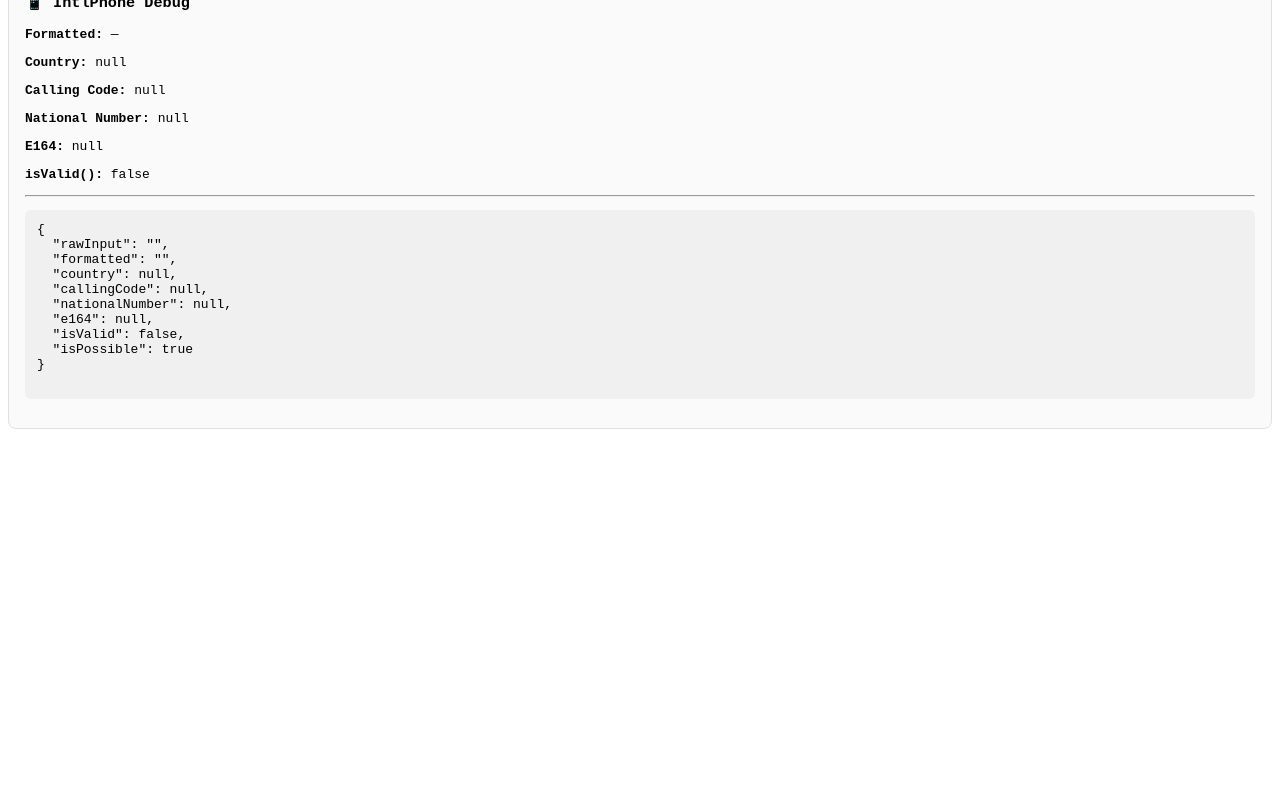
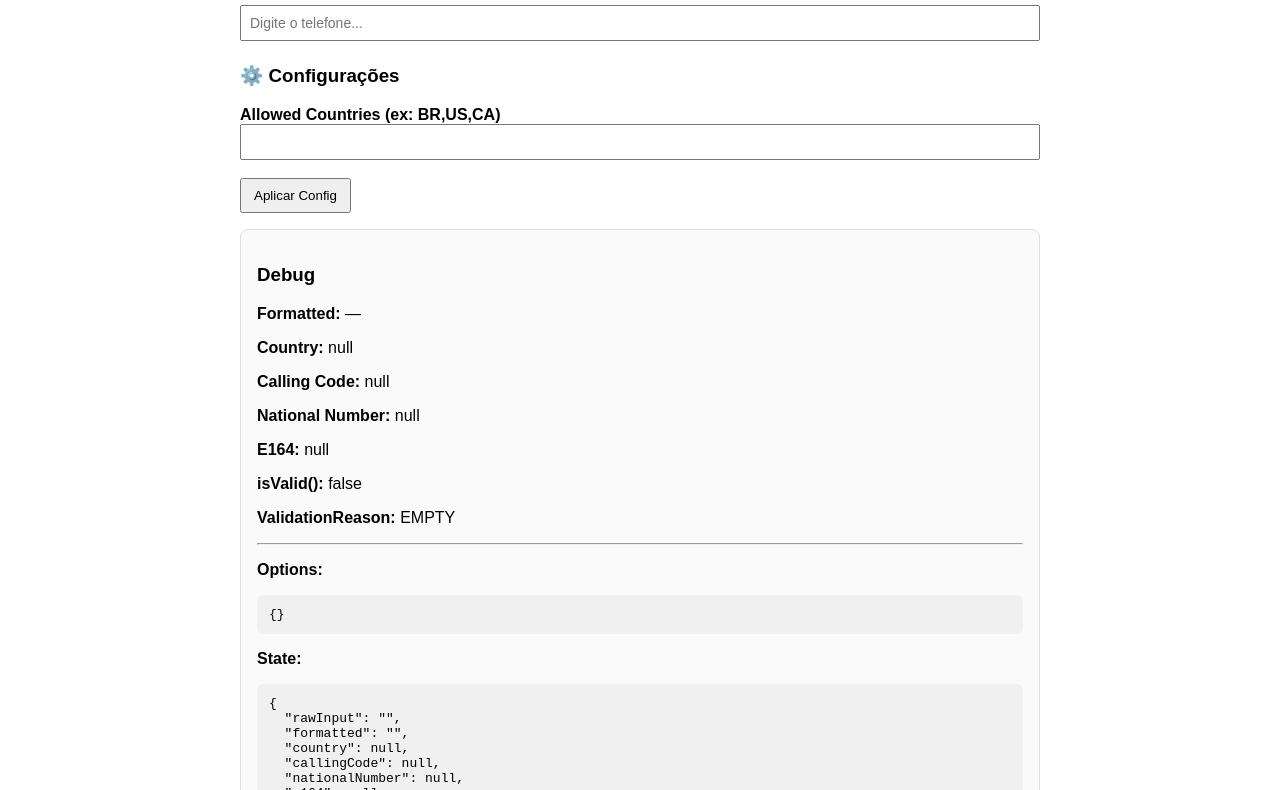
Before and after one commit to ygreis/intl-phone-js, a website built with webpack: page playground/index.html in a window 1280 px wide. Shown: the part 87-877 px from the top of the page. Before the commit the page ends 800 px from the top, so only its background shows below. Built offline with nearby package versions, Linux system fonts and the light colour scheme.

Commit message:
:recycle: chore(playground): Refactor render and set configs

```diff
--- a/playground/index.html
+++ b/playground/index.html
@@ -4,11 +4,75 @@
     <meta charset="UTF-8" />
     <meta name="viewport" content="width=device-width, initial-scale=1.0" />
     <title>Intl Phone Playground</title>
+
+    <style>
+      body {
+        font-family: Arial, sans-serif;
+        padding: 24px;
+        max-width: 800px;
+        margin: auto;
+      }
+
+      input,
+      textarea {
+        padding: 8px;
+        font-size: 14px;
+        width: 100%;
+        box-sizing: border-box;
+      }
+
+      textarea {
+        resize: vertical;
+      }
+
+      button {
+        padding: 8px 12px;
+        cursor: pointer;
+      }
+
+      .card {
+        margin-top: 16px;
+        padding: 16px;
+        border: 1px solid #ddd;
+        border-radius: 8px;
+        background: #fafafa;
+      }
+
+      pre {
+        background: #f0f0f0;
+        padding: 12px;
+        border-radius: 6px;
+        overflow: auto;
+      }
+
+      .config-section {
+        margin-top: 24px;
+      }
+
+      label {
+        font-weight: bold;
+      }
+    </style>
   </head>
+
   <body>
-    <input type="text" id="intl-phone-js" />
-    <br />
-    <br />
-    <div id="container-output"></div>
+    <h2>📱 IntlPhone Playground</h2>
+
+    <input type="text" id="intl-phone-js" placeholder="Digite o telefone..." />
+
+    <div class="config-section">
+      <h3>⚙️ Configurações</h3>
+
+      <label>Allowed Countries (ex: BR,US,CA)</label>
+      <input type="text" id="allowed-input" />
+
+      <br /><br />
+
+      <button id="apply-config">Aplicar Config</button>
+    </div>
+
+    <div id="container-output" class="card"></div>
+
+    <script type="module" src="./main.js"></script>
   </body>
 </html>
--- a/playground/main.ts
+++ b/playground/main.ts
@@ -1,26 +1,44 @@
 import { IntlPhone } from "../src";
+import { ValidationReason } from "../src/core/validation/ValidationReason";
+import { CountryCode } from "libphonenumber-js";
 
 document.addEventListener("DOMContentLoaded", () => {
   const input = document.querySelector<HTMLInputElement>("#intl-phone-js");
   const container = document.querySelector<HTMLDivElement>("#container-output");
+  const allowedInput =
+    document.querySelector<HTMLInputElement>("#allowed-input");
+  const applyBtn = document.querySelector<HTMLButtonElement>("#apply-config");
 
-  if (!input || !container) return;
+  if (!input || !container || !allowedInput || !applyBtn) return;
 
   const phone = new IntlPhone(input);
 
-  const renderOutput = () => {
+  /* ========= APPLY CONFIG ========= */
+
+  applyBtn.addEventListener("click", () => {
+    const raw = allowedInput.value.trim();
+
+    const allowedCountries: CountryCode[] | undefined = raw
+      ? raw
+          .split(",")
+          .map((c) => c.trim().toUpperCase())
+          .filter(Boolean)
+          .map((c) => c as CountryCode)
+      : undefined;
+
+    phone.setOptions({ allowedCountries });
+
+    render();
+  });
+
+  /* ========= RENDER ========= */
+
+  const render = () => {
     const state = phone.getState();
+    const reason = phone.getValidationReason();
 
     container.innerHTML = `
-      <div style="
-        margin-top:16px;
-        padding:16px;
-        border:1px solid #e0e0e0;
-        border-radius:8px;
-        font-family:monospace;
-        background:#fafafa;
-      ">
-        <h3 style="margin-top:0;">📱 IntlPhone Debug</h3>
+      <h3>Debug</h3>
 
       <p><strong>Formatted:</strong> ${state.formatted || "—"}</p>
       <p><strong>Country:</strong> ${state.country ?? "null"}</p>
@@ -28,26 +46,28 @@ document.addEventListener("DOMContentLoaded", () => {
       <p><strong>National Number:</strong> ${state.nationalNumber ?? "null"}</p>
       <p><strong>E164:</strong> ${state.e164 ?? "null"}</p>
       <p><strong>isValid():</strong> ${phone.isValid()}</p>
+      <p><strong>ValidationReason:</strong> ${reason}</p>
 
       <hr />
 
-        <pre style="
-          background:#f0f0f0;
-          padding:12px;
-          border-radius:6px;
-          overflow:auto;
-        ">
-${JSON.stringify(state, null, 2)}
-        </pre>
-      </div>
+      <p><strong>Options:</strong></p>
+      <pre>${JSON.stringify(phone.getOptions(), null, 2)}</pre>
+
+      <p><strong>State:</strong></p>
+      <pre>${JSON.stringify(state, null, 2)}</pre>
     `;
   };
 
-  // 🔄 Render inicial ao carregar
-  renderOutput();
+  /* ========= EVENTS ========= */
 
-  // 🔄 Atualiza automaticamente a cada mudança
-  phone.on("change", () => {
-    renderOutput();
+  phone.on("change", render);
+
+  phone.on("blur", () => {
+    console.log("Blur reason:", phone.getValidationReason());
+    console.log("country:", phone.getCountry());
   });
+
+  /* ========= INITIAL ========= */
+
+  render();
 });
```
Lines whose indentation alone changed are shown as unchanged.
